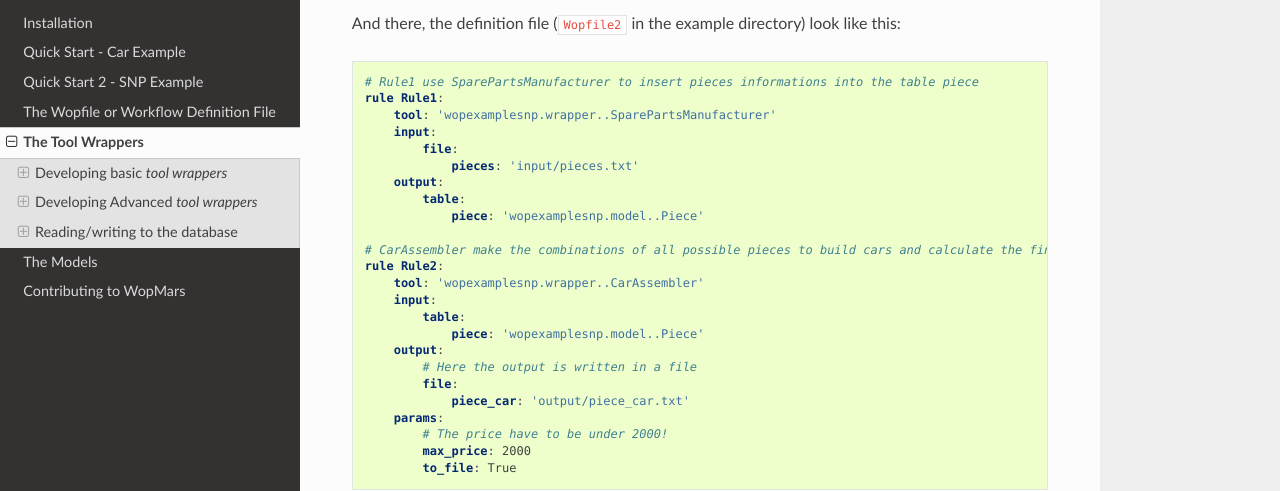
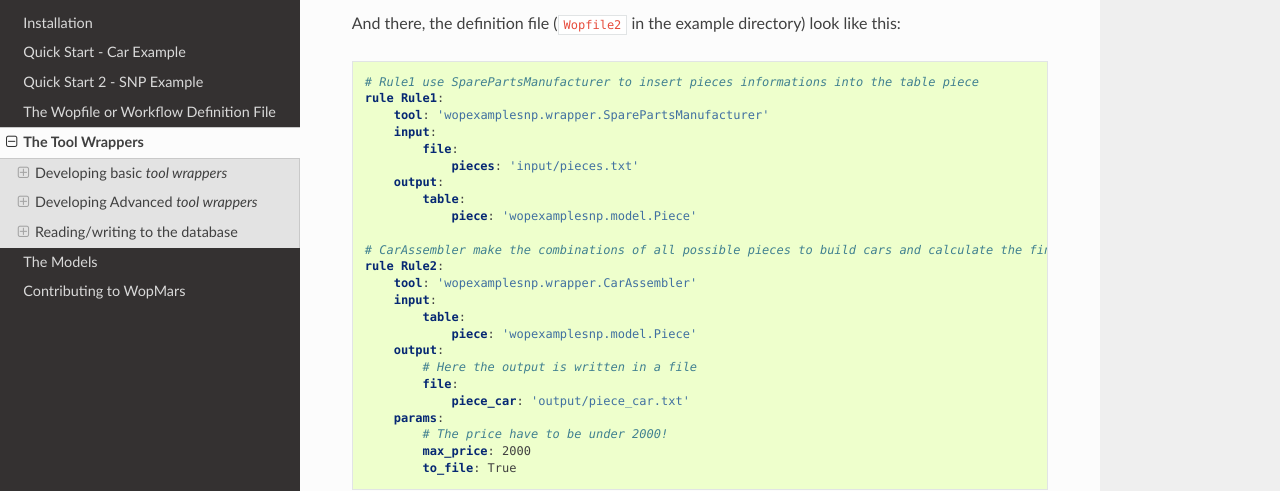
Before and after one commit to aitgon/wopmars, a Sphinx documentation site: the page built from docs/content/wrapper.rst, in a window 1280 px wide and 900 px high, scrolled down 6179 px. Shown: the part 152-643 px from the top of the window. Built offline with Sphinx 7.4.7 and the Read the Docs theme 2.0.0, drawn with Linux system fonts in a browser that asks for light colours; some of the changed text lies outside the part shown.

```diff
--- a/docs/content/overview.rst
+++ b/docs/content/overview.rst
@@ -14,13 +14,13 @@ The *wopfile* defines the rules to convert inputs into outputs based on a tool:
 
     # Rule1 use SparePartsManufacturer to insert pieces informations into the table piece
     rule Rule1:
-        tool: 'wopexamplesnp.wrapper..SparePartsManufacturer'
+        tool: 'wopexamplesnp.wrapper.SparePartsManufacturer'
         input:
             file:
                 pieces: 'input/pieces.txt'
         output:
             table:
-                piece: 'wopexamplesnp.model..Piece'
+                piece: 'wopexamplesnp.model.Piece'
 
 The value of the tool field are python paths to classes called *wrappers* compatible with WopMars. These wrapper classes are able to process inputs and outputs.
 
--- a/docs/content/wrapper.rst
+++ b/docs/content/wrapper.rst
@@ -140,7 +140,7 @@ The path to the files given by the final user are manipulated thanks to the meth
 .. code-block:: yaml
 
     rule Rule1:
-        tool: 'wopexamplesnp.wrapper..SparePartsManufacturer'
+        tool: 'wopexamplesnp.wrapper.SparePartsManufacturer'
         input:
             file:
                 pieces: 'input/pieces.txt'
@@ -158,7 +158,7 @@ The models given by the user can be accessed thanks to the methodes ``self.input
 
         output:
             table:
-                piece: 'wopexamplesnp.model..Piece'
+                piece: 'wopexamplesnp.model.Piece'
 
 We can access the model ``Piece`` with the following statement::
 
@@ -173,7 +173,7 @@ If you are using **WopMars**, it is probably for the database access. Now, you k
 
     When you are working with databases, there is three level of hierarchy of the work you are performing on it: the session, the transaction and the operation:
 
-    - The operation corresponds to each single task you are asking the database to do (``SELECT``, ``INSERT``, ``UPDATE``, ``DELETE``, etc..)
+    - The operation corresponds to each single task you are asking the database to do (``SELECT``, ``INSERT``, ``UPDATE``, ``DELETE``, etc.)
     - The transaction is a series of operations which are closely related (for example: ``SELECT``, compute then ``INSERT``). When a transaction finishes, the state of the database is checked, if every thing seems right and well ordered, the transaction is validated (``COMMIT``), if not, the whole transaction is canceled (``ROLLBACK``) in order to return to a stable state.
     - The session is a series of transactions which are independant. In other words, when you want to work with the database, you open a session and it says "I'm gonna work with you, database, are you ok?". Then, every operations you will perform will be associated with __your__ session before being ``COMMITED`` or ``ROLLBACKED``.
 
@@ -221,20 +221,20 @@ And there, the definition file (``Wopfile2`` in the example directory) look like
 
     # Rule1 use SparePartsManufacturer to insert pieces informations into the table piece
     rule Rule1:
-        tool: 'wopexamplesnp.wrapper..SparePartsManufacturer'
+        tool: 'wopexamplesnp.wrapper.SparePartsManufacturer'
         input:
             file:
                 pieces: 'input/pieces.txt'
         output:
             table:
-                piece: 'wopexamplesnp.model..Piece'
+                piece: 'wopexamplesnp.model.Piece'
 
     # CarAssembler make the combinations of all possible pieces to build cars and calculate the final price
     rule Rule2:
-        tool: 'wopexamplesnp.wrapper..CarAssembler'
+        tool: 'wopexamplesnp.wrapper.CarAssembler'
         input:
             table:
-                piece: 'wopexamplesnp.model..Piece'
+                piece: 'wopexamplesnp.model.Piece'
         output:
             # Here the output is written in a file
             file:
@@ -263,7 +263,7 @@ Taking back our model example ``Piece``, we need an other model which add the fi
     from sqlalchemy.sql.sqltypes import Date
     from sqlalchemy import Column
 
-    from wopexamplesnp.model..Piece import Piece
+    from wopexamplesnp.model.Piece import Piece
 
 
     class DatedPiece(Piece):
```
Also changed, not shown: docs/content/wopfile.rst (+7 -7 lines), requirements.txt (deleted, +0 -20 lines), setup.py (+27 -27 lines), 11 other files.
